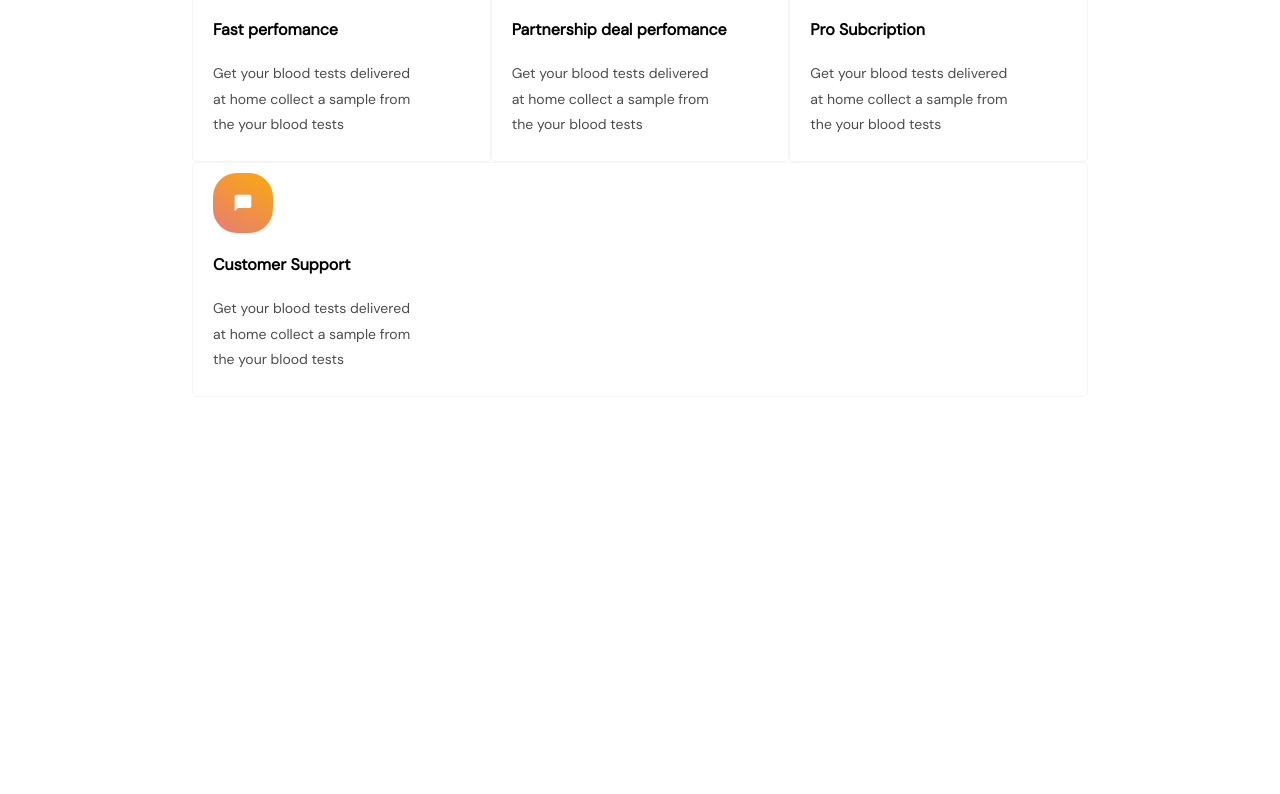
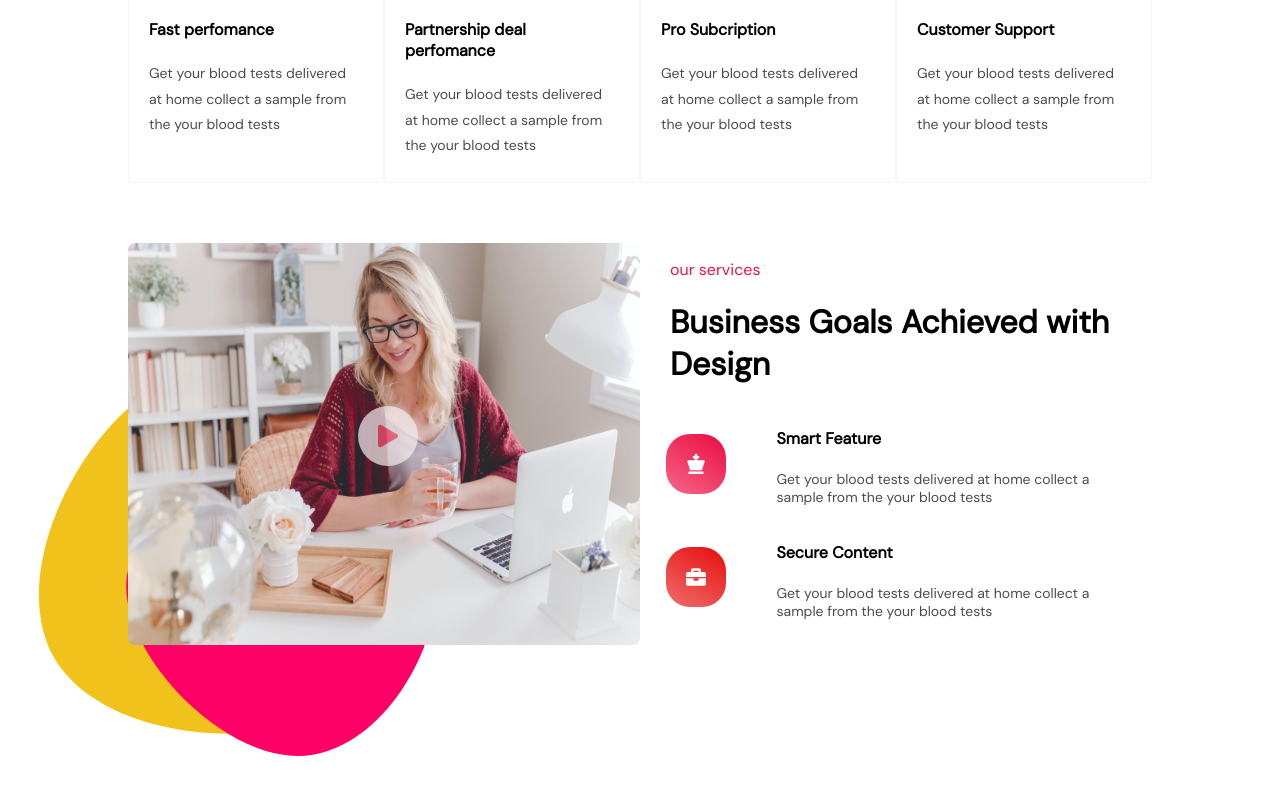
Before and after one commit to Rishabh8109/startup-landing-page, a Next.js app: page / in a window 1280 px wide. Shown: the part 1583-2377 px from the top of the page. Before the commit the page ends 2020 px from the top, so only its background shows below. Built offline with nearby package versions, Linux system fonts and the light colour scheme.

Commit message:
intial commit

```diff
--- a/components/Features.js
+++ b/components/Features.js
@@ -1,13 +1,16 @@
 import styles from "../styles/Feature.module.css";
+import Image from 'next/image'
 import {AiTwotoneThunderbolt} from "react-icons/ai";
 import {FaBriefcase , FaChessKing} from "react-icons/fa";
 import {MdChatBubble} from "react-icons/md";
+import {BsFillPlayFill} from 'react-icons/bs';
+import vImage from '../public/images/vImage.jpg';
 
 function Features() {
   return (
     <div className={styles.container}>
       <p className={styles.title}>whats the function</p>
-      <h2>Meet the feature of product</h2>
+      <h2 className={styles.subtitle}>Meet the feature of product</h2>
       <div className={styles.feature_box}>
         <div className={styles.box}>
           <div className={styles.icon}>
@@ -50,6 +53,55 @@ function Features() {
           </p>
         </div>
       </div>
+      <div className={styles.feature_box}>
+        <div className={styles.v_box}>
+            <Image
+              src={vImage}
+              width={700}
+              height={550}
+              alt="v_image"
+            />
+            <svg viewBox="0 0 200 200" xmlns="http://www.w3.org/2000/svg" className={styles.blob}>
+              <path fill="#F1C21B" d="M42.3,24.6C28.6,48.1,-26.7,47.7,-40.7,24C-54.7,0.3,-27.3,-46.8,0.3,-46.6C28,-46.4,56,1,42.3,24.6Z" transform="translate(100 100)" />
+           </svg>
+           <svg viewBox="0 0 200 200" xmlns="http://www.w3.org/2000/svg" className={styles.blob2}>
+              <path fill="#FF0066" d="M37.5,8.5C37.5,30.2,18.8,60.4,-5,60.4C-28.8,60.4,-57.6,30.2,-57.6,8.5C-57.6,-13.2,-28.8,-26.3,-5,-26.3C18.8,-26.3,37.5,-13.2,37.5,8.5Z" transform="translate(100 100)" />
+            </svg>
+           <div className={styles.icon}>
+             <BsFillPlayFill />
+           </div>
+        </div>
+        <div className={styles.content_box}>
+         <p className={styles.content_title}>our services</p>
+         <h1 className={styles.content_subtitle}>Business Goals Achieved with Design</h1>
+          <div className={styles.row}>
+            <div className={styles.col}>
+              <div className={styles.icon}>
+                <FaChessKing />
+              </div>
+              <div className={styles.content}>
+                <h4>Smart Feature</h4>
+                <p>
+                  Get your blood tests delivered at home collect a sample from the
+                  your blood tests
+                </p>
+              </div>
+            </div>
+             <div className={styles.col}>
+              <div className={styles.icon}>
+                <FaBriefcase />
+              </div>
+              <div className={styles.content}>
+                <h4>Secure Content</h4>
+                <p>
+                  Get your blood tests delivered at home collect a sample from the
+                  your blood tests
+                </p>
+              </div>
+            </div>
+          </div>
+        </div>
+      </div>
     </div>
   );
 }
--- a/styles/Feature.module.css
+++ b/styles/Feature.module.css
@@ -1,8 +1,7 @@
 .container {
-    width: 70%;
+    width: 80%;
     margin: auto;
     display: block;
-    text-align: center;
     padding: 40px 0;
 }
 
@@ -11,13 +10,16 @@
   text-transform: uppercase;
   font-size: 14px;
   letter-spacing: 1px;
+  text-align: center;
+}
+
+.subtitle {
+    text-align: center;
 }
 
 
 .feature_box {
     display: flex;
-    justify-content: space-around;
-    align-items: center;
     flex-wrap: wrap;
     margin-top: 60px;
 }
@@ -47,7 +49,8 @@
     flex : 1 1 25%;
 }
 
-.feature_box > .box > .icon {
+.feature_box > .box > .icon ,
+ .content_box > .row > .col > .icon {
     display: flex;
     align-items: center;
     justify-content: center;
@@ -62,11 +65,13 @@
     background: linear-gradient(216.16deg, rgba(102, 18, 208, 0.85) 7.03%, rgba(179, 13, 122, 0.925922) 35.83%, rgba(218, 10, 79, 0.963394) 65.78%, #FF0725 84.74%, #BB1884 84.74%);
 }
 
-.feature_box > .box:nth-child(2) .icon{
+.feature_box > .box:nth-child(2) .icon ,
+ .content_box > .row > .col:nth-child(2) .icon{
     background: linear-gradient(210.48deg, #E81717 10.91%, rgba(231, 17, 17, 0.66) 88.71%);
 }
 
-.feature_box > .box:nth-child(3) .icon{
+.feature_box > .box:nth-child(3) .icon ,
+ .content_box > .row > .col:nth-child(1) .icon {
     background: linear-gradient(212.76deg, #EA1548 10.09%, rgba(240, 24, 76, 0.7) 88.75%);
 }
 
@@ -74,8 +79,96 @@
     background: linear-gradient(209.52deg, rgba(246, 153, 14, 0.92) 18.93%, rgba(219, 51, 14, 0.62) 88.99%);
 }
 
+.v_box {
+    position: relative;
+}
+
+.feature_box > .v_box  img {
+    border-radius: 7px;
+}
+
+.feature_box > .v_box > .blob {
+    position: absolute;
+    top: -100px;
+    left: -320px;
+    z-index: -1;
+}
+.feature_box > .v_box > .blob2 {
+    position: absolute;
+    top: -10px;
+    left: -140px;
+    z-index: -1;
+}
+
+.v_box > .icon {
+    background: whitesmoke;
+    display: flex;
+    justify-content: center;
+    align-items: center;
+    width: 60px;
+    height: 60px;
+    border-radius: 50%;
+    position: absolute;
+    top: 40%;
+    left: 45%;
+    opacity: .7;
+    font-size: 40px;
+    color: rgba(255, 27, 65, 0.733);
+    cursor: pointer;
+    z-index: 10;
+}
+
+.v_box > .icon::after {
+    content: "";
+    position: absolute;
+    top: 0;
+    left: 0;
+    width: 60px;
+    height: 60px;
+    background: rgba(255, 27, 65, 0.733);
+    border-radius: 50%;
+    z-index: -1;
+    animation: scaling 1s linear infinite;
+}
+
+@keyframes scaling {
+    from {
+        transform: scale(.9);
+    }
+    to {
+        transform: scale(1.5);
+        opacity: 0;
+    }
+}
+
+
+
+.content_box > .row > .col {
+    display: flex;
+    justify-content: space-around;
+    align-items: center;
+    width: 100%;
+}
+
+.content_box > .content_title {
+    color: #EA1548;
+}
+
+.content_subtitle , .content_title {
+    margin-left: 30px;
+}
+
+.content_box .content p {
+    width: 350px;
+    font-size: 14px;
+    opacity: .7;
+}
 
 @media screen and (max-width : 500px) {
+    .container {
+        width: 100%;
+        padding: 0 10px;
+    }
    .feature_box > *  {
        flex :  1 1 100%
    }
@@ -87,4 +180,24 @@
        justify-content: center;
        text-align: center;
    }
+
+   .content_box {
+       transform: translateY(100px);
+       overflow-x: hidden;
+   }
+   .content_title {
+       color: #fff;
+   }
+
+   .content_title, .content_subtitle {
+       margin-left: 0;
+       text-align: center;
+   }
+
+   .content_box > .row > .col {
+       flex-direction: column;
+       justify-content: center;
+       align-items: center;
+       text-align: center;
+   }
 }
```
Also changed, not shown: public/images/linkedin-sales-solutions-wS73LE0GnKs-unsplash.jpg (added), public/images/vImage.jpg (added).
